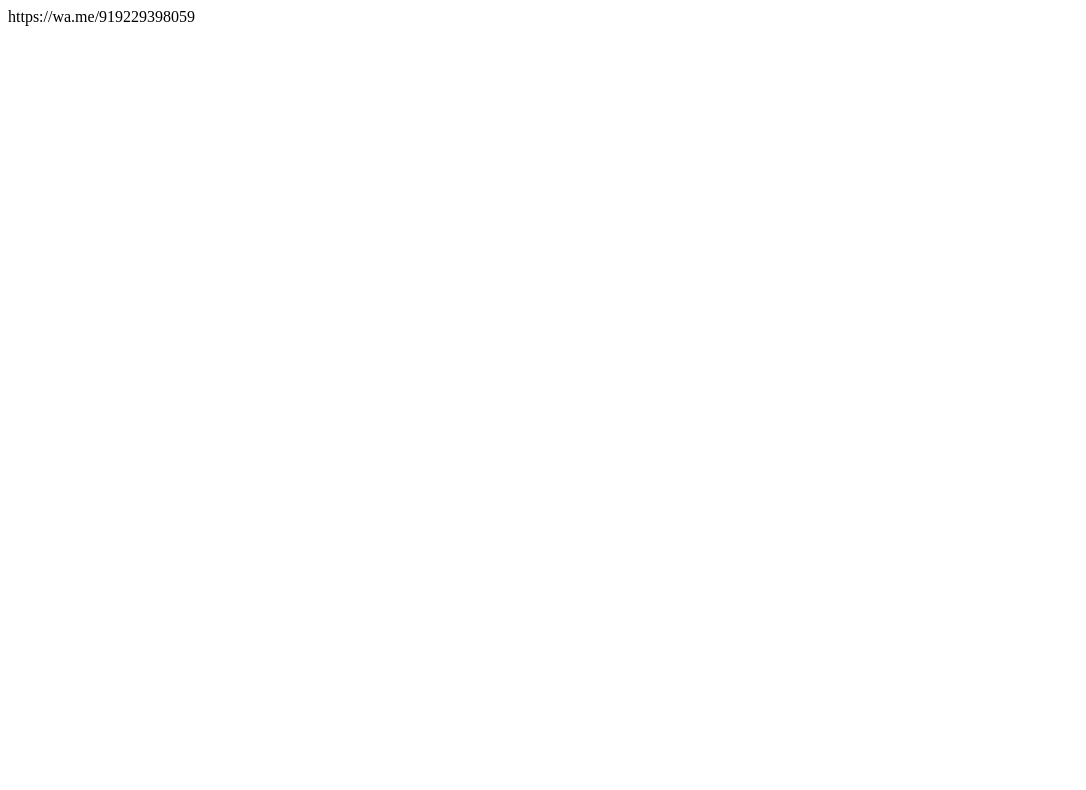
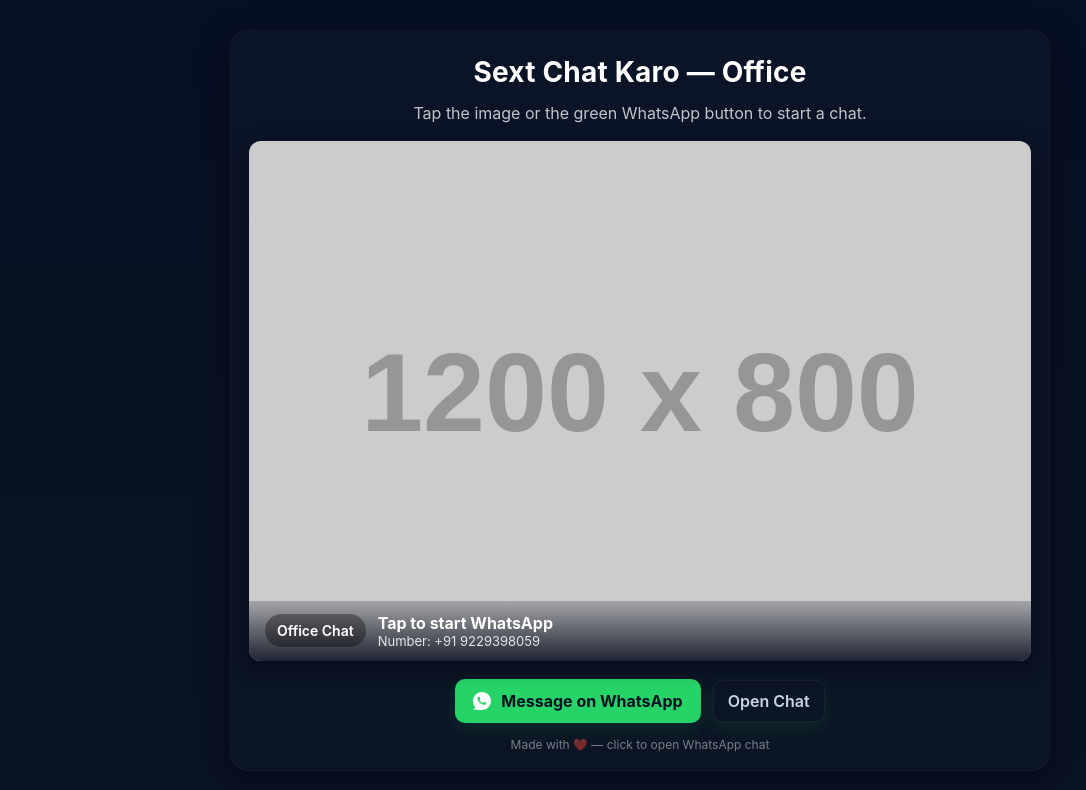
Before and after one commit to meta20020786-ops/whatapp-chat-kro, a plain HTML site: page index.html in a window 1280 px wide. Shown: the whole page, without its empty margins (0-1086 px from the left). Drawn offline with Linux system fonts and the light colour scheme; placeholder pictures from the web are drawn by us.

Commit message:
Update index.html

```diff
--- a/index.html
+++ b/index.html
@@ -1 +1,151 @@
-https://wa.me/919229398059
+<!doctype html>
+<html lang="en">
+<head>
+  <meta charset="utf-8" />
+  <meta name="viewport" content="width=device-width,initial-scale=1" />
+  <title>Sext Chat Karo — Office</title>
+
+  <!-- Social preview -->
+  <meta property="og:title" content="Sext Chat Karo — Office" />
+  <meta property="og:description" content="Tap to start a WhatsApp chat" />
+  <meta property="og:image" content="https://via.placeholder.com/1200x630.png?text=Sext+Chat+Karo" />
+  <meta name="description" content="Tap the image or button to open WhatsApp chat." />
+
+  <style>
+    /* Simple, modern, responsive layout */
+    :root{
+      --bg:#0f1724;
+      --card:#0b1220;
+      --accent:#25D366; /* WhatsApp-green */
+      --muted:#cbd5e1;
+    }
+    *{box-sizing:border-box}
+    body{
+      margin:0;
+      font-family: Inter, system-ui, -apple-system, "Segoe UI", Roboto, "Helvetica Neue", Arial;
+      background: linear-gradient(180deg,#071023 0%, #0a1322 100%);
+      color:var(--muted);
+      min-height:100vh;
+      display:flex;
+      align-items:center;
+      justify-content:center;
+      padding:24px;
+    }
+    .card{
+      width:100%;
+      max-width:820px;
+      background:linear-gradient(180deg, rgba(255,255,255,0.02), rgba(255,255,255,0.01));
+      border-radius:18px;
+      padding:18px;
+      box-shadow: 0 10px 30px rgba(2,6,23,0.6);
+      text-align:center;
+      border:1px solid rgba(255,255,255,0.03);
+    }
+    .title{
+      font-size:28px;
+      font-weight:700;
+      margin:6px 0 14px;
+      color:#fff;
+      letter-spacing:0.2px;
+    }
+    .subtitle{
+      margin:0 0 18px;
+      color:rgba(255,255,255,0.75);
+    }
+    .hero {
+      position:relative;
+      border-radius:12px;
+      overflow:hidden;
+      cursor:pointer;
+      display:block;
+      max-height:520px;
+      margin:0 auto 18px;
+      box-shadow:0 6px 18px rgba(2,6,23,0.6);
+    }
+    .hero img{ width:100%; height:auto; display:block; object-fit:cover; }
+    .overlay {
+      position:absolute;
+      left:0; right:0; bottom:0;
+      padding:12px 16px;
+      background:linear-gradient(0deg, rgba(2,6,23,0.85), rgba(2,6,23,0.2));
+      color:#fff;
+      text-align:left;
+      display:flex;
+      align-items:center;
+      gap:12px;
+    }
+    .badge{
+      background:rgba(0,0,0,0.35);
+      padding:8px 12px;
+      border-radius:999px;
+      font-weight:600;
+      font-size:14px;
+    }
+    .cta-row{ display:flex; gap:12px; align-items:center; justify-content:center; flex-wrap:wrap; }
+    .btn {
+      display:inline-flex;
+      align-items:center;
+      gap:10px;
+      padding:12px 18px;
+      border-radius:10px;
+      font-weight:700;
+      text-decoration:none;
+      color:#071022;
+      background:var(--accent);
+      border:0;
+      box-shadow: 0 6px 18px rgba(37,211,102,0.12);
+    }
+    .btn.ghost{
+      background:transparent;
+      color:var(--muted);
+      border:1px solid rgba(255,255,255,0.06);
+      font-weight:600;
+      padding:10px 14px;
+    }
+    .small {
+      font-size:13px;
+      opacity:0.85;
+    }
+    footer { margin-top:14px; font-size:12px; color:rgba(255,255,255,0.45); }
+    @media (max-width:520px){
+      .title{font-size:20px}
+      .hero{max-height:360px}
+    }
+  </style>
+</head>
+<body>
+  <main class="card" role="main">
+    <div class="title">Sext Chat Karo — Office</div>
+    <div class="subtitle">Tap the image or the green WhatsApp button to start a chat.</div>
+
+    <!-- Make the image and overlay open the WhatsApp link -->
+    <a class="hero" href="https://wa.me/919229398059" target="_blank" rel="noopener noreferrer">
+      <!-- Replace the src with your photo URL -->
+      <img src="https://via.placeholder.com/1200x800.png?text=Your+Photo+Here" alt="Sext Chat Karo — photo">
+      <div class="overlay">
+        <div class="badge">Office Chat</div>
+        <div style="flex:1">
+          <div style="font-weight:700">Tap to start WhatsApp</div>
+          <div class="small">Number: +91 9229398059</div>
+        </div>
+      </div>
+    </a>
+
+    <div class="cta-row" style="margin-top:12px;">
+      <!-- WhatsApp API link: replace number if needed -->
+      <a class="btn" href="https://wa.me/919229398059" target="_blank" rel="noopener noreferrer" aria-label="Message on WhatsApp">
+        <!-- Simple inline SVG WhatsApp icon -->
+        <svg width="18" height="18" viewBox="0 0 24 24" fill="none" aria-hidden="true" xmlns="http://www.w3.org/2000/svg">
+          <path d="M20.52 3.48A11.94 11.94 0 0012 0C5.373 0 0 5.373 0 12a11.94 11.94 0 003.48 8.52L0 24l3.48-1.02A11.94 11.94 0 0012 24c6.627 0 12-5.373 12-12 0-3.2-1.24-6.2-3.48-8.52z" fill="#fff"/>
+          <path d="M17.2 14.2c-.3-.15-1.74-.86-2.01-.96-.27-.1-.46-.14-.66.15-.2.28-.77.96-.95 1.16-.18.2-.35.23-.65.08-.3-.15-1.27-.47-2.42-1.49-.9-.8-1.5-1.79-1.68-2.09-.18-.3-.02-.46.13-.61.13-.12.3-.32.45-.48.15-.16.2-.27.3-.45.1-.18.05-.34-.02-.49-.07-.15-.66-1.6-.9-2.2-.24-.58-.49-.5-.66-.51-.17-.01-.35-.01-.54-.01-.18 0-.48.07-.73.34-.25.27-.98.96-.98 2.34 0 1.38 1.01 2.72 1.15 2.91.14.18 1.99 3.06 4.82 4.3 1.92.83 2.7.9 3.67.76.58-.09 1.74-.71 1.99-1.39.25-.68.25-1.26.17-1.39-.08-.13-.3-.2-.6-.35z" fill="#25D366"/>
+        </svg>
+        Message on WhatsApp
+      </a>
+
+      <a class="btn ghost" href="https://wa.me/919229398059" target="_blank" rel="noopener noreferrer">Open Chat</a>
+    </div>
+
+    <footer>Made with ❤️ — click to open WhatsApp chat</footer>
+  </main>
+</body>
+</html>
```
